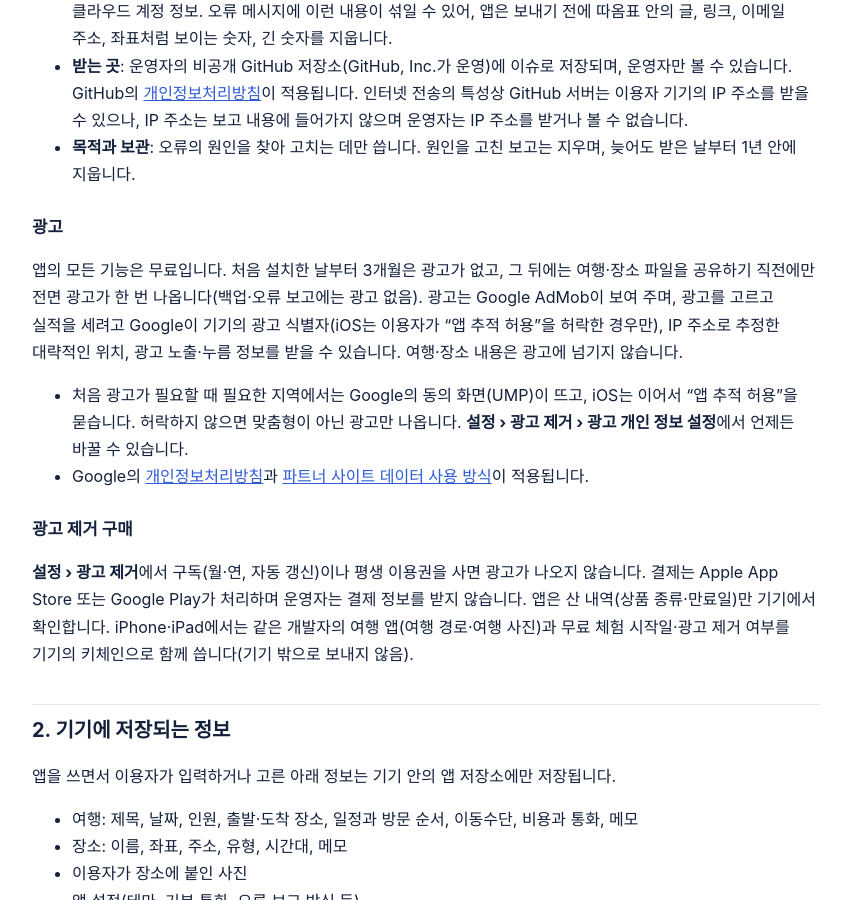
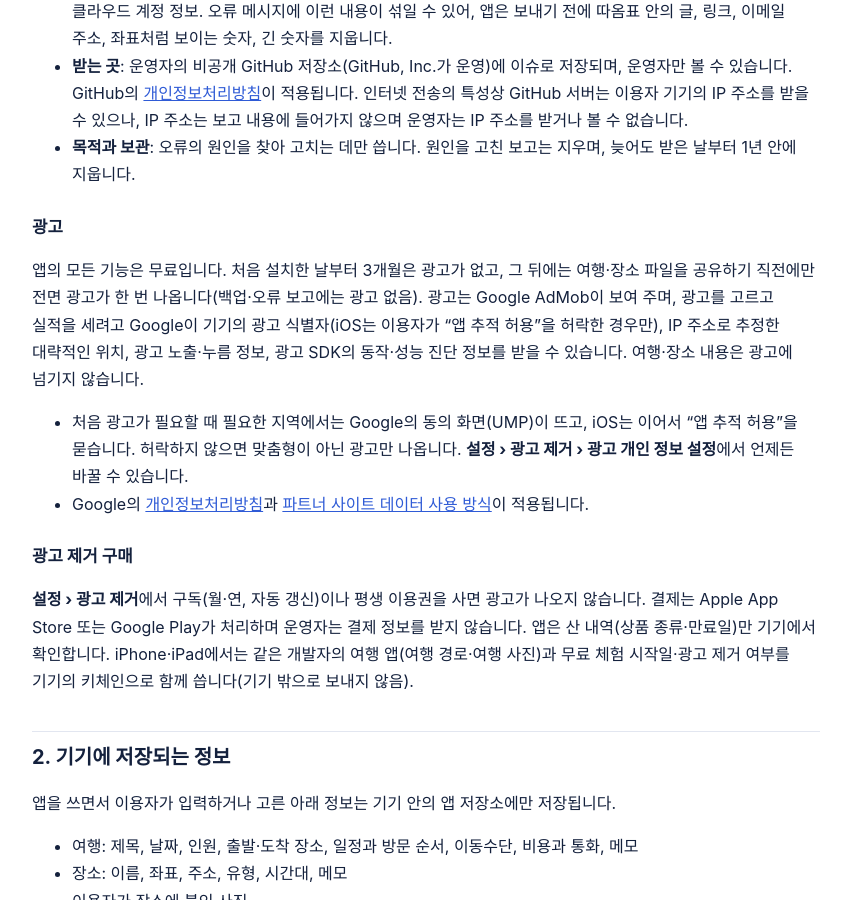
Before and after one commit to yjinchoi/flextrip-support, a Jekyll site: the page built from privacy.md, in a window 1280 px wide and 900 px high, scrolled down 760 px. Shown: the whole window, without its empty margins (214-1060 px from the left). Built offline with Jekyll 4.4.1, drawn with Linux system fonts in a browser that asks for light colours.

Commit message:
docs(privacy): 광고 SDK 동작·성능 진단 정보 항목 추가(App Store 라벨과 맞춤)
Co-Authored-By: Claude Opus 5.5 <noreply@anthropic.com>

```diff
--- a/privacy.md
+++ b/privacy.md
@@ -23,7 +23,7 @@ FlexTrip(이하 "앱")은 이용자의 여행 계획을 **이용자의 기기에
 - **목적과 보관**: 오류의 원인을 찾아 고치는 데만 씁니다. 원인을 고친 보고는 지우며, 늦어도 받은 날부터 1년 안에 지웁니다.
 
 ### 광고
-앱의 모든 기능은 무료입니다. 처음 설치한 날부터 3개월은 광고가 없고, 그 뒤에는 여행·장소 파일을 공유하기 직전에만 전면 광고가 한 번 나옵니다(백업·오류 보고에는 광고 없음). 광고는 Google AdMob이 보여 주며, 광고를 고르고 실적을 세려고 Google이 기기의 광고 식별자(iOS는 이용자가 "앱 추적 허용"을 허락한 경우만), IP 주소로 추정한 대략적인 위치, 광고 노출·누름 정보를 받을 수 있습니다. 여행·장소 내용은 광고에 넘기지 않습니다.
+앱의 모든 기능은 무료입니다. 처음 설치한 날부터 3개월은 광고가 없고, 그 뒤에는 여행·장소 파일을 공유하기 직전에만 전면 광고가 한 번 나옵니다(백업·오류 보고에는 광고 없음). 광고는 Google AdMob이 보여 주며, 광고를 고르고 실적을 세려고 Google이 기기의 광고 식별자(iOS는 이용자가 "앱 추적 허용"을 허락한 경우만), IP 주소로 추정한 대략적인 위치, 광고 노출·누름 정보, 광고 SDK의 동작·성능 진단 정보를 받을 수 있습니다. 여행·장소 내용은 광고에 넘기지 않습니다.
 - 처음 광고가 필요할 때 필요한 지역에서는 Google의 동의 화면(UMP)이 뜨고, iOS는 이어서 "앱 추적 허용"을 묻습니다. 허락하지 않으면 맞춤형이 아닌 광고만 나옵니다. **설정 › 광고 제거 › 광고 개인 정보 설정**에서 언제든 바꿀 수 있습니다.
 - Google의 [개인정보처리방침](https://policies.google.com/privacy)과 [파트너 사이트 데이터 사용 방식](https://policies.google.com/technologies/partner-sites)이 적용됩니다.
 
```
Also changed, not shown: en/privacy.md (+1 -1 lines).
